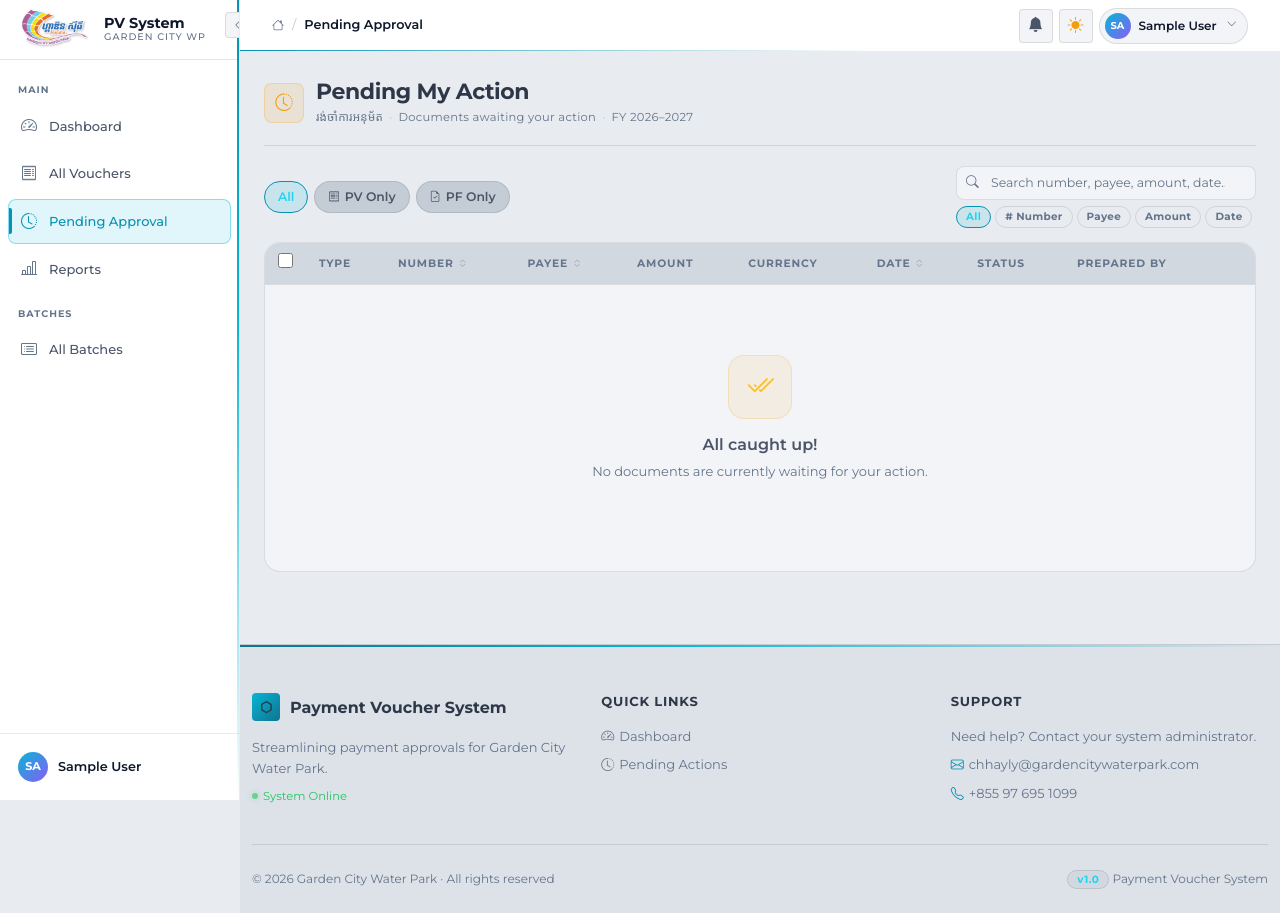
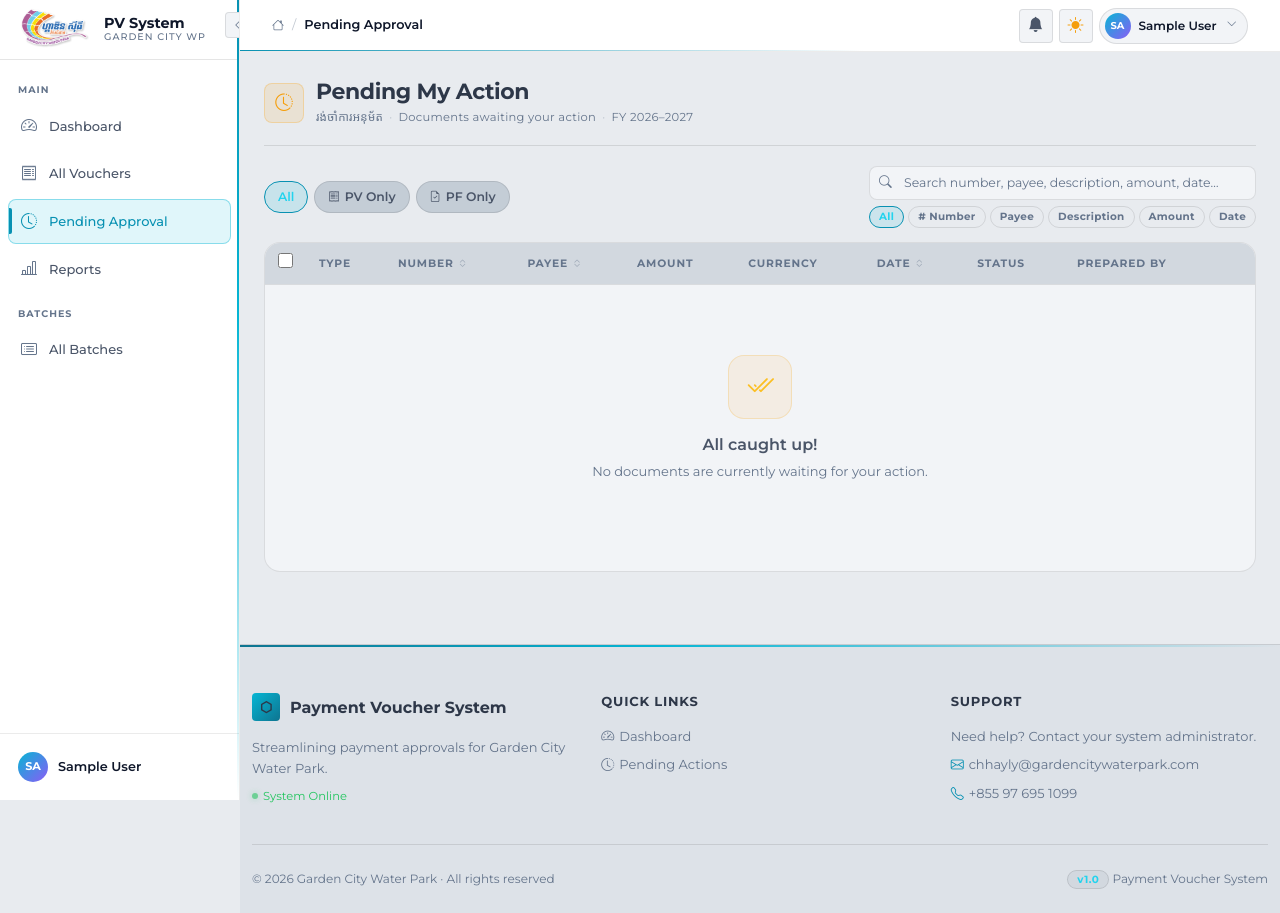
Before and after one commit to Loemchhayly/PaymentVoucherSystem, a Django app: page /pending/ in a window 1280 px wide. Run offline with Django 5.2, Linux system fonts and the light colour scheme; the visitor is signed in with stand-in values (Sample User, id 1); data that the repository does not hold is empty; some libraries are stand-ins or nearby versions; some web fonts are replaced.

Commit message:
44 add description for search filter

```diff
--- a/templates/dashboard/voucher_list.html
+++ b/templates/dashboard/voucher_list.html
@@ -1104,7 +1104,7 @@ body[data-theme="light"] .amount-cell {
                     <i class="bi bi-search multi-search-icon"></i>
                     <input type="text" id="searchInput"
                            class="multi-search-input"
-                           placeholder="Search number, payee, amount, date…"
+                           placeholder="Search number, payee, description, amount, date…"
                            value="{{ request.GET.search|default:'' }}"
                            onkeyup="liveSearch(this.value)"
                            autocomplete="off">
@@ -1114,11 +1114,12 @@ body[data-theme="light"] .amount-cell {
                     </button>
                 </div>
                 <div class="search-field-pills">
-                    <span class="search-pill active" data-field="all"     onclick="setSearchField('all')">All</span>
-                    <span class="search-pill"         data-field="number" onclick="setSearchField('number')"># Number</span>
-                    <span class="search-pill"         data-field="payee"  onclick="setSearchField('payee')">Payee</span>
-                    <span class="search-pill"         data-field="amount" onclick="setSearchField('amount')">Amount</span>
-                    <span class="search-pill"         data-field="date"   onclick="setSearchField('date')">Date</span>
+                    <span class="search-pill active" data-field="all"         onclick="setSearchField('all')">All</span>
+                    <span class="search-pill"         data-field="number"     onclick="setSearchField('number')"># Number</span>
+                    <span class="search-pill"         data-field="payee"      onclick="setSearchField('payee')">Payee</span>
+                    <span class="search-pill"         data-field="description" onclick="setSearchField('description')">Description</span>
+                    <span class="search-pill"         data-field="amount"     onclick="setSearchField('amount')">Amount</span>
+                    <span class="search-pill"         data-field="date"       onclick="setSearchField('date')">Date</span>
                 </div>
             </div>
         </div>
@@ -1199,7 +1200,8 @@ body[data-theme="light"] .amount-cell {
                     {% with is_pf=voucher.pf_number %}
                     <tr onclick="goToVoucher(event, '{% if voucher.pf_number %}{% url 'vouchers:pf_detail' voucher.pk %}{% else %}{% url 'vouchers:detail' voucher.pk %}{% endif %}')"
                         data-id="{{ voucher.pk }}"
-                        data-doctype="{% if voucher.pf_number %}pf{% else %}pv{% endif %}">
+                        data-doctype="{% if voucher.pf_number %}pf{% else %}pv{% endif %}"
+                        data-descriptions="{% for item in voucher.line_items.all %}{{ item.description|lower }}{% if not forloop.last %} | {% endif %}{% endfor %}">
 
                         <td onclick="event.stopPropagation()">
                             <input type="checkbox" class="pv-checkbox row-checkbox"
@@ -1646,9 +1648,10 @@ body[data-theme="light"] .amount-cell {
         const fieldCols = {
             number: [2],
             payee:  [3],
+            description: [], // Search in data-descriptions attribute
             amount: [4],
             date:   [6],
-            all:    [2, 3, 4, 6]
+            all:    [2, 3, 4, 6] // Include description in 'all' search
         };
         const cols = fieldCols[activeSearchField] || fieldCols.all;
 
@@ -1666,12 +1669,19 @@ body[data-theme="light"] .amount-cell {
             const cells = row.querySelectorAll('td');
             let matched = false;
 
+            // Check column cells
             cols.forEach(idx => {
                 if (cells[idx]) {
                     const text = cells[idx].textContent.toLowerCase();
                     if (text.includes(q)) matched = true;
                 }
             });
+
+            // Check description data attribute
+            if (activeSearchField === 'description' || activeSearchField === 'all') {
+                const descriptions = row.getAttribute('data-descriptions') || '';
+                if (descriptions.includes(q)) matched = true;
+            }
 
             row.style.display = matched ? '' : 'none';
             if (matched) {
```
